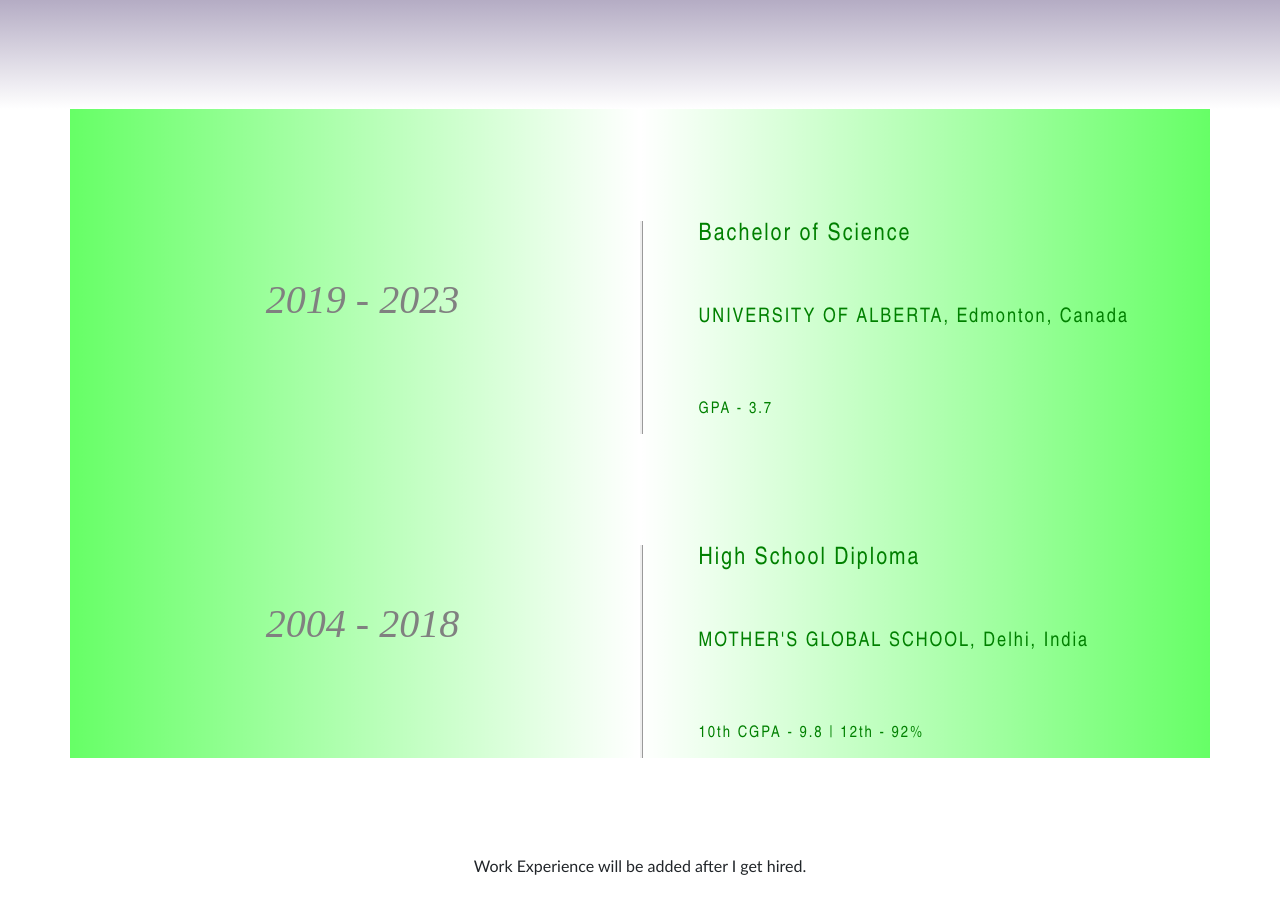
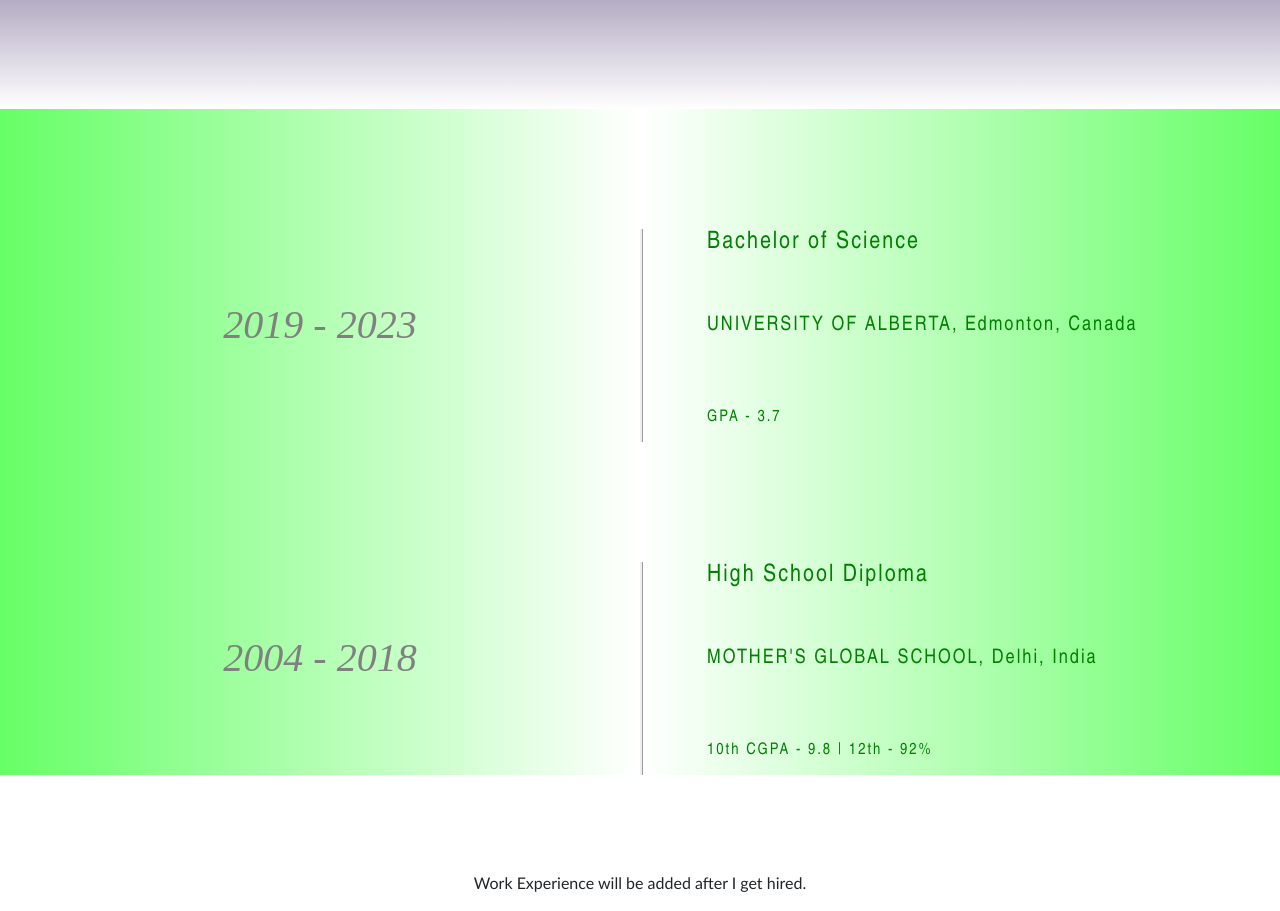
Before and after one commit to archit-soni/archit-soni.github.io, a website: page about.html in a window 1280 px wide. Shown: the part 1267-2178 px from the top of the page. Drawn offline with Linux system fonts and the light colour scheme.

Commit message:
resizing

```diff
--- a/about.html
+++ b/about.html
@@ -61,7 +61,7 @@
   <div class="education"><h2 class="ed">EDUCATION</h2></div><br><br><br>
  <p align=center><img src="ualberta.png" width="25%" height="25%" style="padding-right: 5%"><img src="mgs.png" width="25%" height="25%" style="padding-left: 5%; border-left-style: double">
   </p><br><br><br><br></div>
-  <div class="container" style="background:linear-gradient(to right, rgba(0, 255, 0, 0.6), transparent, rgba(0, 255, 0, 0.6)">
+  <div style="background:linear-gradient(to right, rgba(0, 255, 0, 0.6), transparent, rgba(0, 255, 0, 0.6)">
   <div class="school"><h1>2019 - 2023</h1></div>
   <div class="schoolName"><h4>Bachelor of Science</h4><br><h5>UNIVERSITY OF ALBERTA, Edmonton, Canada</h5><br> GPA - 3.7<br>
   </div>
```
Also changed, not shown: index.html (+1 -1 lines).
